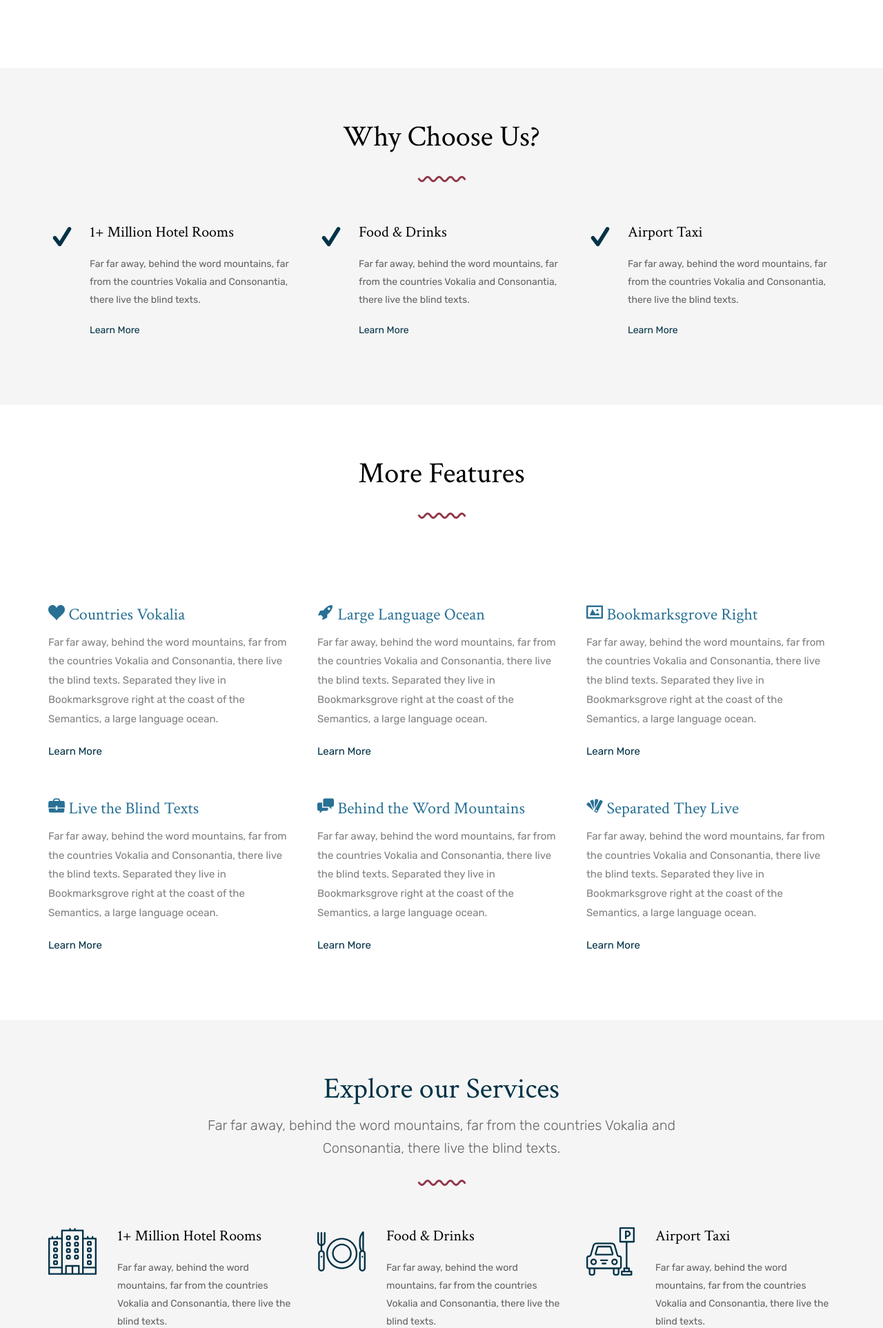
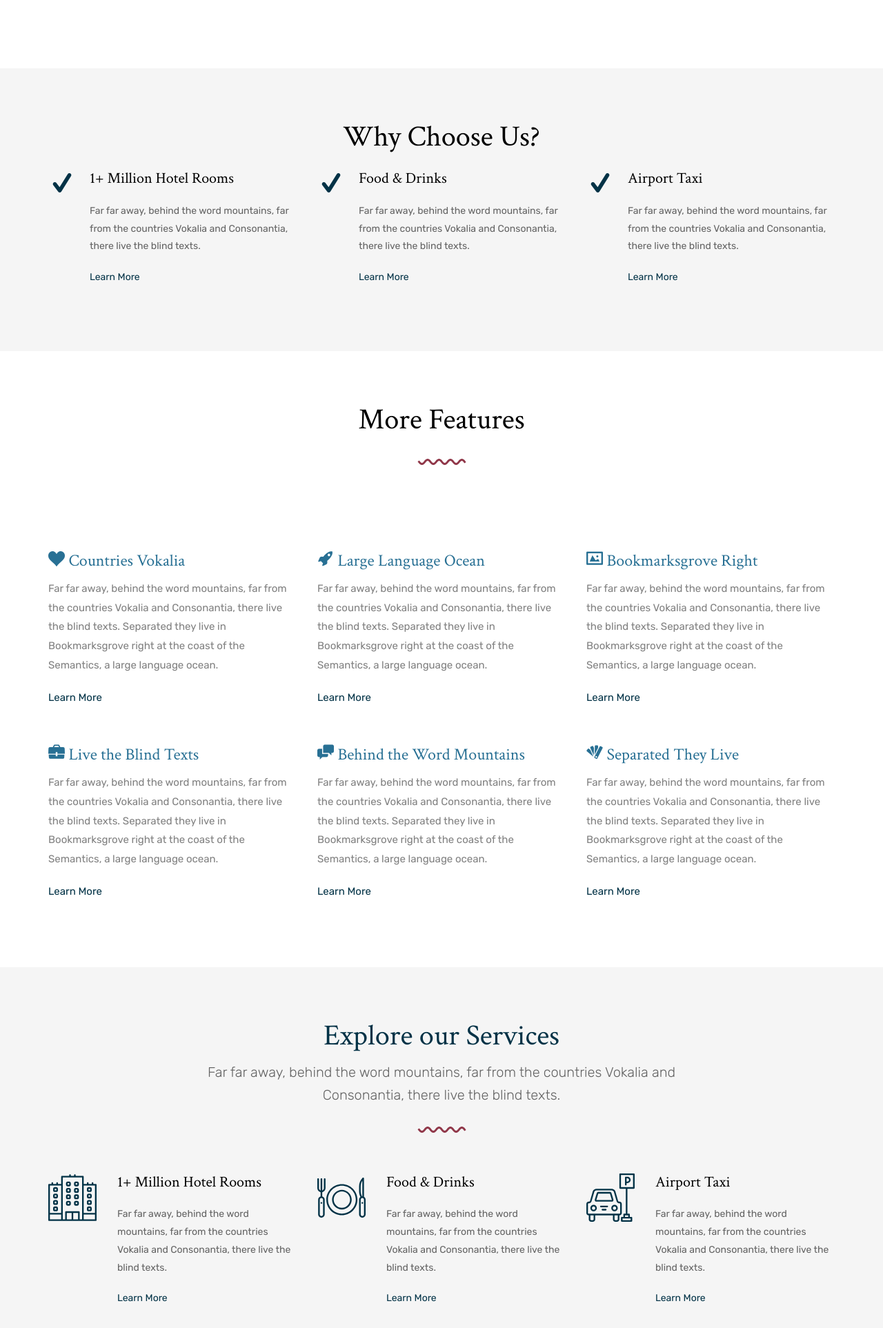
Before and after one commit to iamvarshith/jamboreepalace, a Flask app: template app/templates/about.html in a window 1280 px wide. Shown: the part 1919-3844 px from the top of the page at 69% size. Run offline with Flask 2, Linux system fonts and the light colour scheme; the template is opened without the code that fills it, so the values that code supplies are empty; parts of the project's set-up code (start-up, migrations or seed data) failed here and were passed over; some web fonts are replaced.

Commit message:
updated home.html and about.html

```diff
--- a/app/templates/about.html
+++ b/app/templates/about.html
@@ -134,7 +134,6 @@
       <div class="row">
         <div class="col-md-12 text-center">
           <h2 class="mt0">Why Choose Us?</h2>
-          <p class="mb50"><img src="img/curve.svg" class="svg" alt="Free HTML5 Bootstrap Template"></p>
         </div>
         <div class="col-md-4">
           <div class="service left-icon left-icon-sm probootstrap-animate">
@@ -181,7 +180,7 @@
       <div class="row">
         <div class="col-md-8 col-md-offset-2 mb50 text-center probootstrap-animate">
           <h2 class="mt0">More Features</h2>
-          <p class="mb30"><img src="img/curve.svg" class="svg" alt="Free HTML5 Bootstrap Template"></p>
+          <p class="mb30"><img src="img/curve.svg" class="svg" alt="space"></p>
         </div>
       </div>
       <div class="row">
--- a/app/templates/home.html
+++ b/app/templates/home.html
@@ -368,7 +368,7 @@
 
             <div class="col-md-6">
                 <div class="probootstrap-footer-widget">
-                    <p class="mt40"><img src="../static/img/THIS, HERE, LIGHT.jfif" class="hires" width="90%"
+                    <p class="mt40"><img src="../static/img/main-img.jpg" class="hires" width="90%"
                                          height="150px" alt="logo"></p>
                     <p>
                     <form>
```
